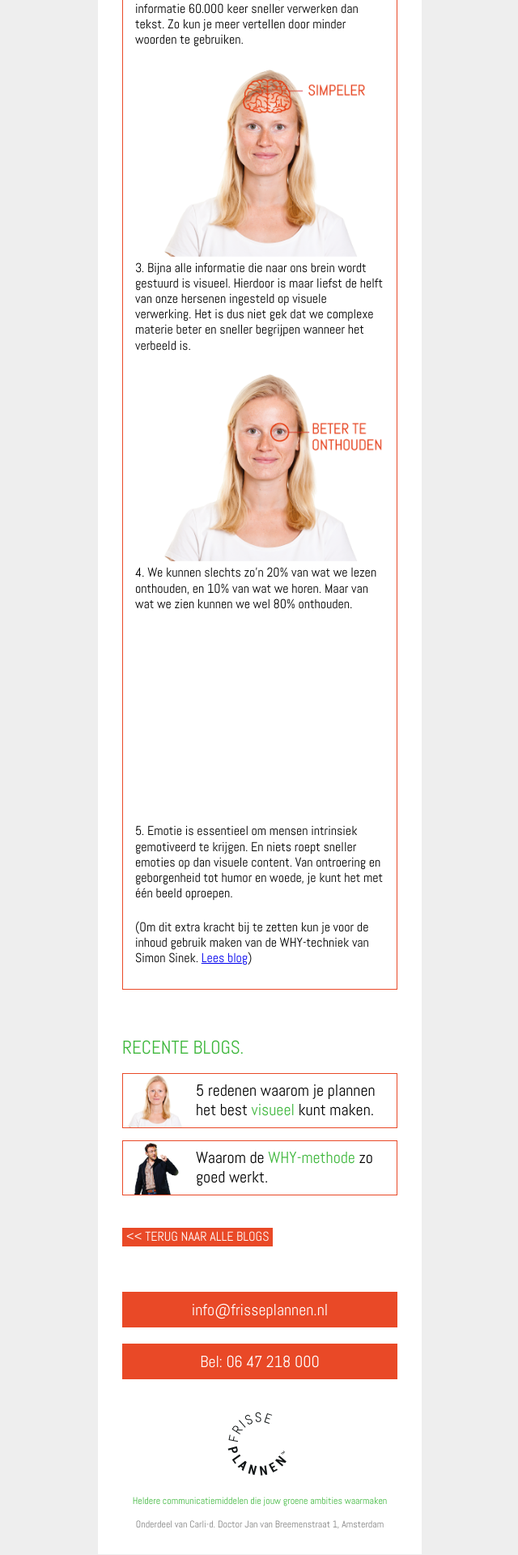
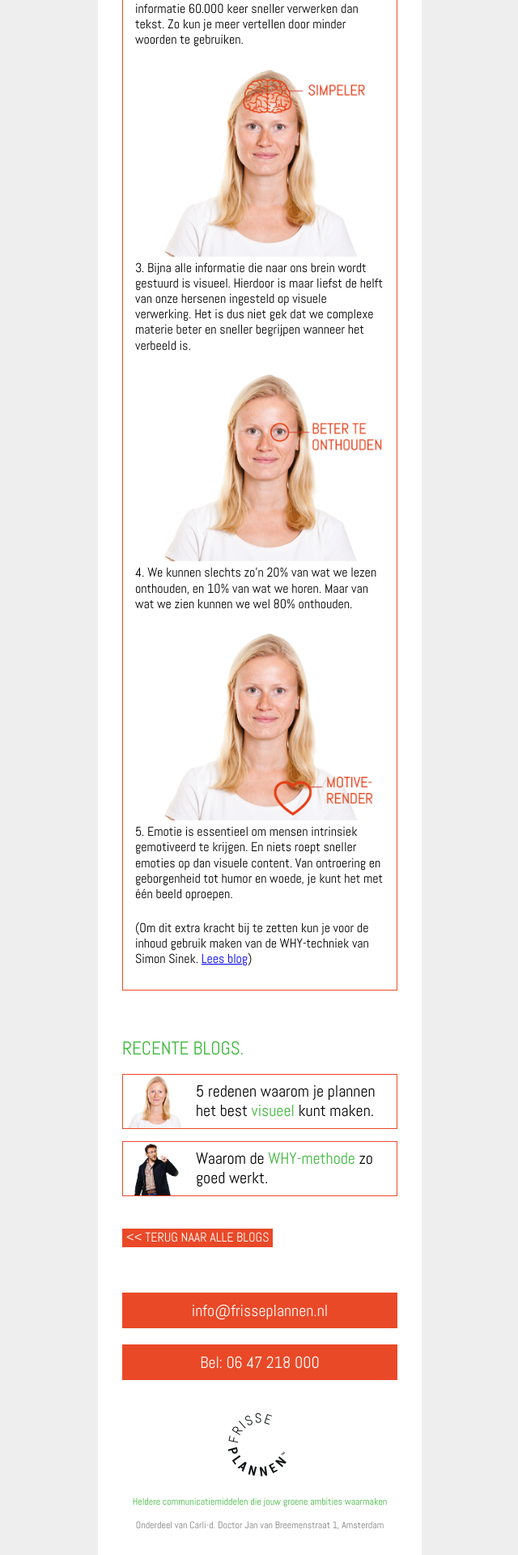
Before and after one commit to jhvanderschee/carli_d, a Jekyll site: the page built from _posts/2019-01-02-blog-plannen-visualiseren.md, in a window 1280 px wide. Shown: the part 1036-2956 px from the top of the page at 81% size, without its empty margins (319-959 px from the left). Built offline with Jekyll 4.4.1, drawn with Linux system fonts in a browser that asks for light colours.

Commit message:
Updated 2 files via CloudCannon

```diff
--- a/_posts/2019-01-02-blog-plannen-visualiseren.md
+++ b/_posts/2019-01-02-blog-plannen-visualiseren.md
@@ -14,6 +14,6 @@
 
 ![](/uploads/blog-visualiseren-36.png)<br>4. We kunnen slechts zo’n 20% van wat we lezen onthouden, en 10% van wat we horen. Maar van wat we zien kunnen we wel 80% onthouden.&nbsp;
 
-![](/uploads/blog-visualiseren-35.png)<br>5. Emotie is essentieel om mensen intrinsiek gemotiveerd te krijgen. En niets roept sneller emoties op dan visuele content. Van ontroering en geborgenheid tot humor en woede, je kunt het met &eacute;&eacute;n beeld oproepen.
+![](/uploads/blog-visualiseren-37.png)<br>5. Emotie is essentieel om mensen intrinsiek gemotiveerd te krijgen. En niets roept sneller emoties op dan visuele content. Van ontroering en geborgenheid tot humor en woede, je kunt het met &eacute;&eacute;n beeld oproepen.
 
 (Om dit extra kracht bij te zetten kun je voor de inhoud gebruik maken van de WHY-techniek van Simon Sinek. [Lees blog](/2019/01/01/blog-why-methode.html))<br>&nbsp;
```
Also changed, not shown: uploads/blog-visualiseren-37.png (added).
